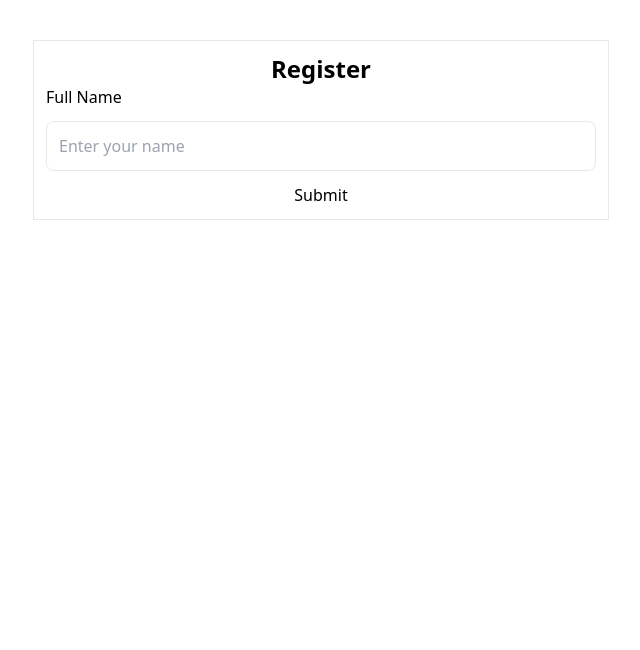
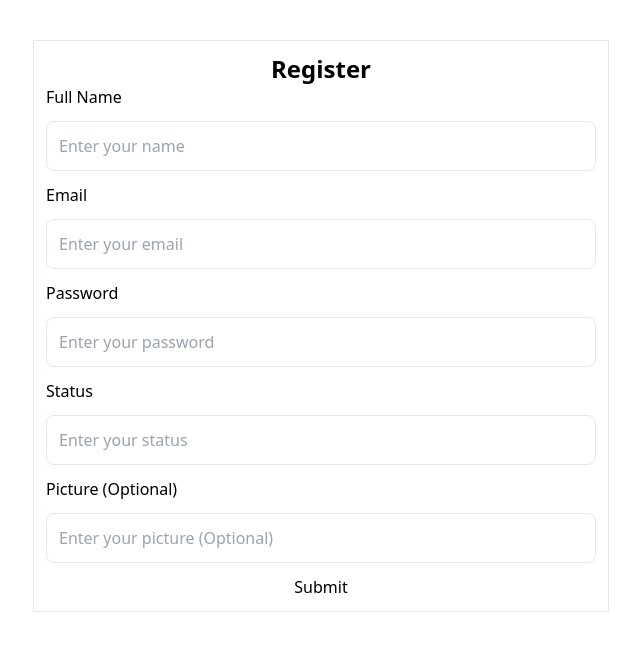
Before and after one commit to amaben2020/whatsapp-clone-fe, a React (Create React App) app: page /register in a window 1280 px wide. Shown: the top 650 px of the page, without its empty margins (319-959 px from the left). Built offline with nearby package versions, Linux system fonts and the light colour scheme; what redux-persist-transform-filter would draw is missing.

Commit message:
building the input schema

```diff
--- a/src/Views/Register.jsx
+++ b/src/Views/Register.jsx
@@ -26,6 +26,36 @@ const Register = () => {
           placeholder="Enter your name"
           type="text"
           label="Full Name"
+          field="name"
+        />
+        <Input
+          register={register}
+          placeholder="Enter your email"
+          type="email"
+          label="Email"
+          field="email"
+        />{" "}
+        <Input
+          register={register}
+          placeholder="Enter your password"
+          type="password"
+          label="Password"
+          field="password"
+        />{" "}
+        <Input
+          register={register}
+          placeholder="Enter your status"
+          type="text"
+          label="Status"
+          field="status"
+        />
+        {/* Picture component here */}
+        <Input
+          register={register}
+          placeholder="Enter your picture (Optional)"
+          type="text"
+          label="Picture (Optional)"
+          field="picture"
         />
         <button type="submit"> Submit</button>
       </form>
--- a/src/components/Input/Input.js
+++ b/src/components/Input/Input.js
@@ -1,6 +1,6 @@
 import React from "react";
 
-const Input = ({ register, placeholder, type, label }) => {
+const Input = ({ register, placeholder, type, label, field }) => {
   return (
     <>
       <label htmlFor={label}>{label}</label>
@@ -8,7 +8,7 @@ const Input = ({ register, placeholder, type, label }) => {
         type={type}
         className="p-3 border rounded-lg accent-black"
         placeholder={placeholder}
-        {...register("name", { required: true })}
+        {...register(field, { required: true })}
       />
     </>
   );
```
